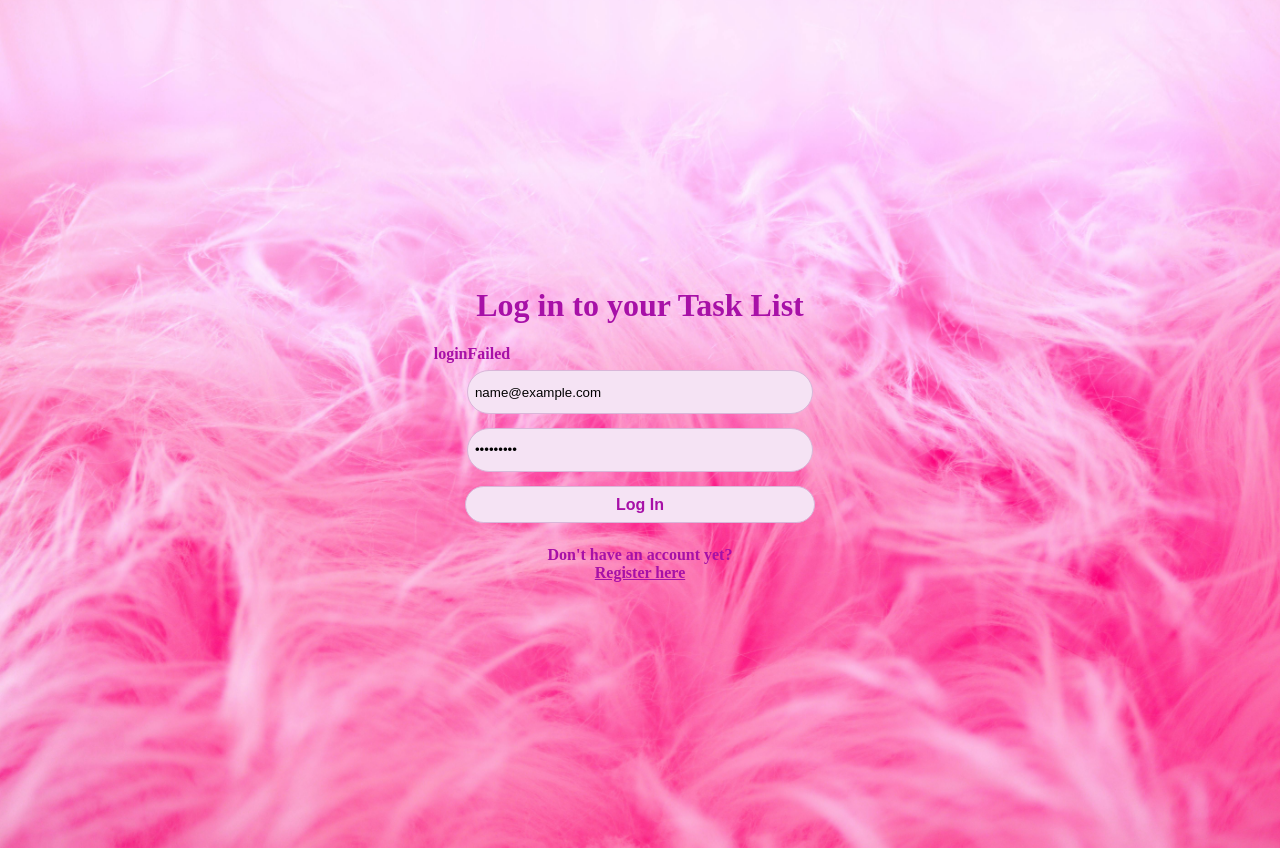
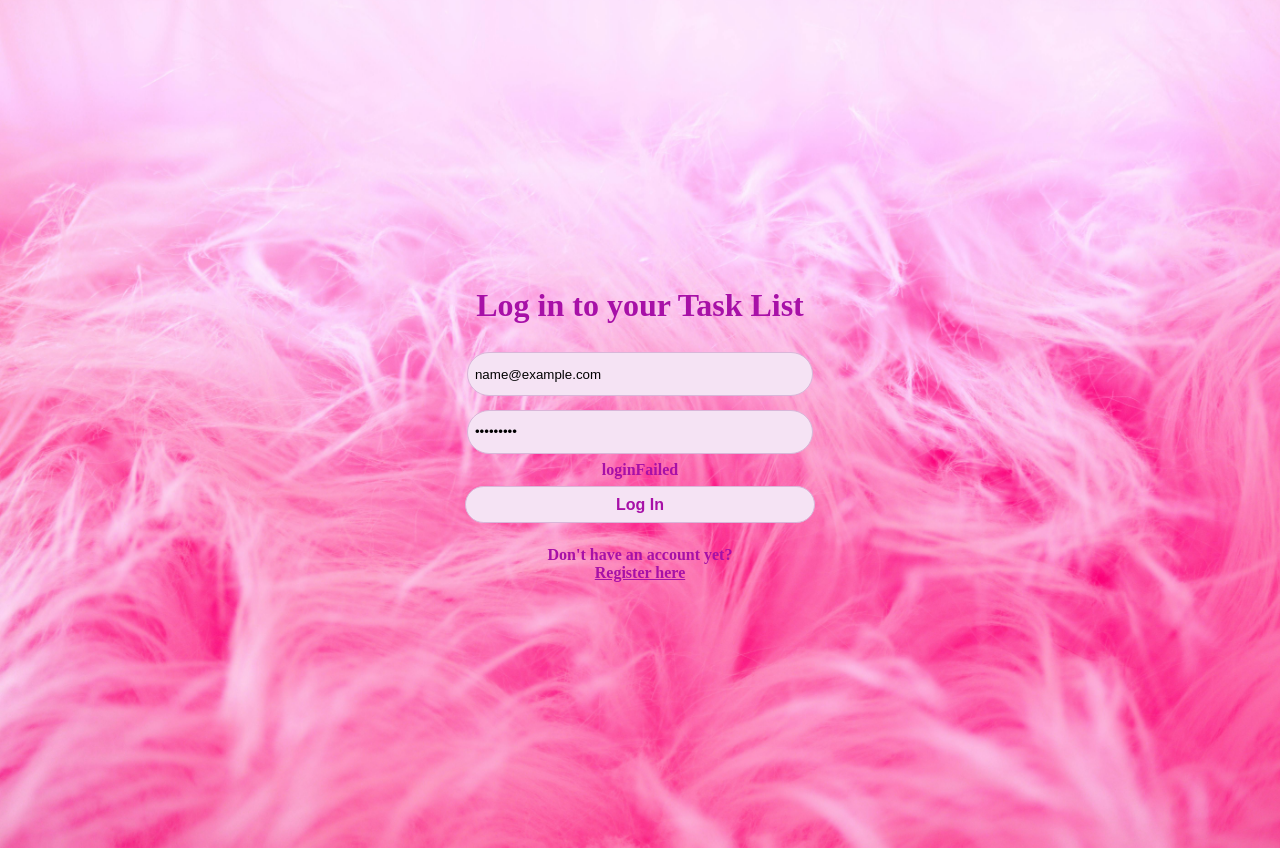
Before and after one commit to mairitikk/Back-End-New, a React (Vite) app in the folder front_end/: page / in a window 1280 px wide. Both pictures are taken after typing "name@example.com", "Sample123" into the empty fields and a click on the button "Log In". Built offline with nearby package versions, Linux system fonts and the light colour scheme; no server answers; a web font is replaced by a local one.

Commit message:
direction changes

```diff
--- a/front_end/src/login.jsx
+++ b/front_end/src/login.jsx
@@ -87,11 +87,7 @@ export default function Login() {
         <div className={styles.container}>
             <form onSubmit={handleSubmit} className={styles.loginForm}>
                 <h1 className={styles.logTitel}>{t('loginTitle')}</h1>
-                {errorMessage && ( // Conditionally render the error message
-                    <div className={styles.errorMessage}>
-                        {errorMessage}
-                    </div>
-                )}
+
                 <div className={styles.loginContainer}>
                     <input
                         type="email"
@@ -107,6 +103,11 @@ export default function Login() {
                         onChange={(e) => setPassword(e.target.value)}
                         className={styles.passwordInput}
                     />
+                    {errorMessage && (
+                        <div className={styles.errorMessage}>
+                            {errorMessage}
+                        </div>
+                    )}
                     <div className={styles.buttonContainer}>
                         <button type="submit" className={styles.loginButton}>{t('loginButton')}</button>
                     </div>
```
